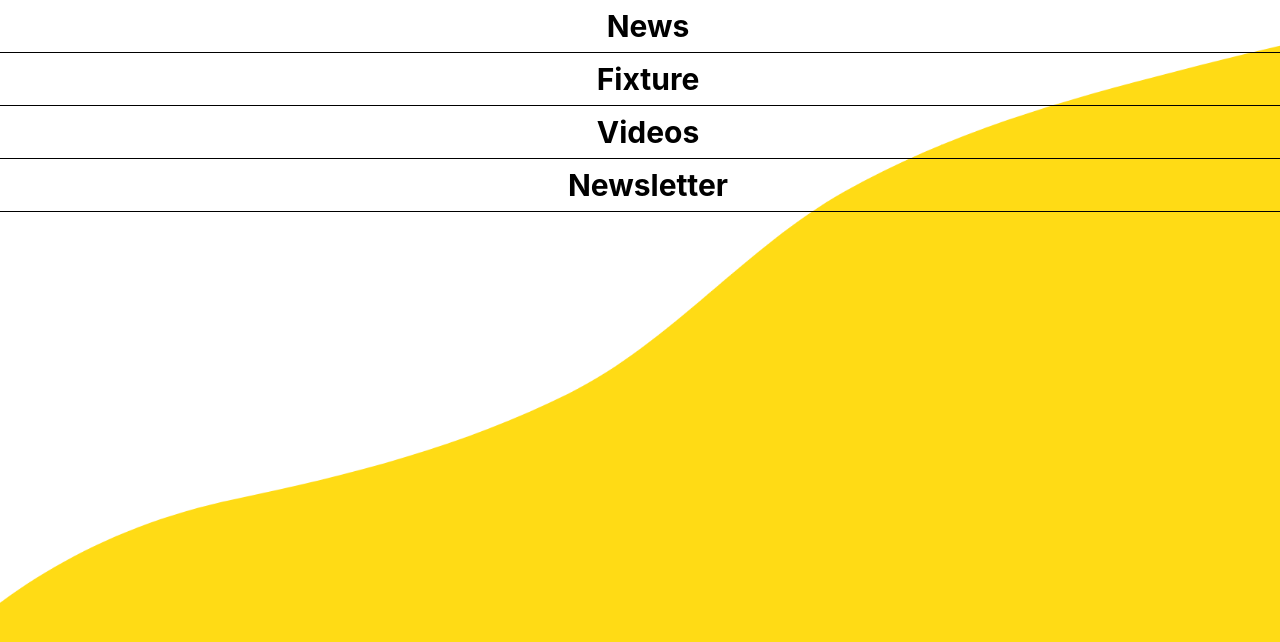
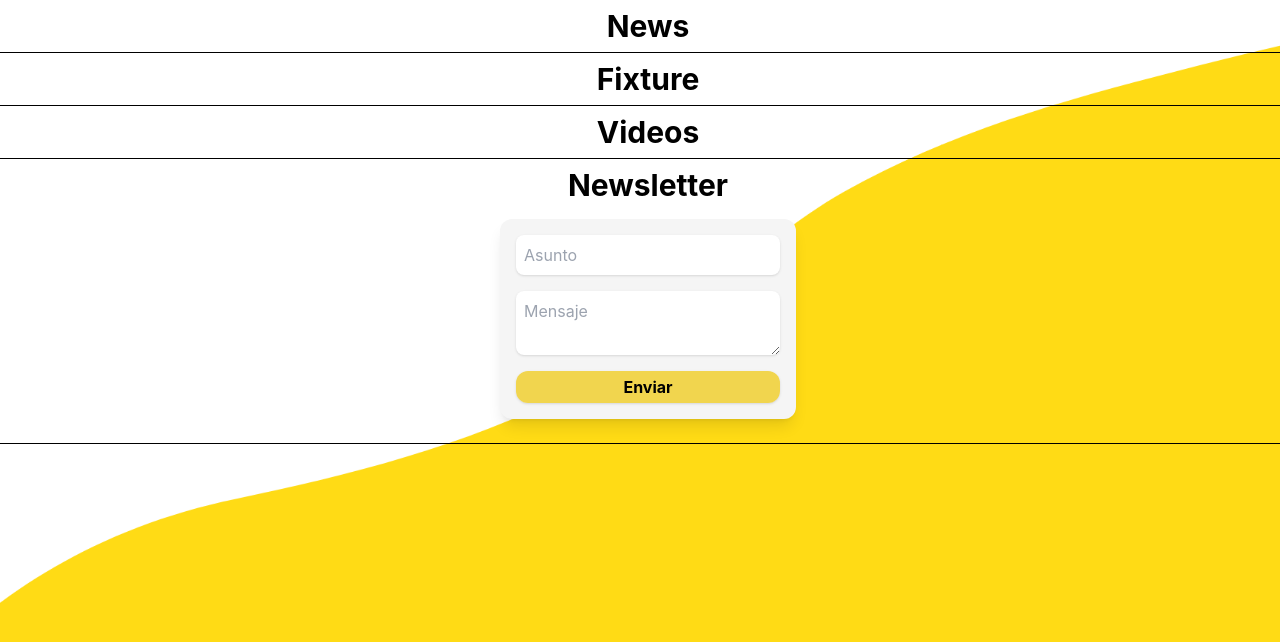
Before and after one commit to maggioniduffy/pacifico.frontend, a Next.js app: page /admin in a window 1280 px wide. Both pictures are taken after a click on the button "Newsletter". Shown: the top 642 px of the page. Built offline with nearby package versions, Linux system fonts and the light colour scheme.

Commit message:
Basic newsletter sender

```diff
--- a/components/Admin/Newsletter/MainNewsletter.tsx
+++ b/components/Admin/Newsletter/MainNewsletter.tsx
@@ -1,10 +1,60 @@
-import React from "react";
+import React, { useState } from "react";
+import { useCurrentUser } from "../../../hooks";
+import { BASE_API_URL } from "../../../utils/constants";
 import AdminSection from "../AdminSection";
 
 const MainNewsletter = () => {
+  const [subject, setSubject] = useState<string>();
+  const [message, setMessage] = useState<string>();
+  const currentUser = useCurrentUser();
+
+  const send = async (e: any) => {
+    e.preventDefault();
+    try {
+      const res = await fetch(BASE_API_URL + "newsletter/diffusion", {
+        method: "POST",
+        body: JSON.stringify({ subject, message }),
+        headers: {
+          "Content-Type": "application/json",
+          Authorization: "Bearer " + currentUser?.token,
+        },
+      });
+      const data = await res.json();
+      console.log("email res: ", data);
+      setSubject("");
+      setMessage("");
+      return data;
+    } catch (error) {}
+  };
+
   return (
     <AdminSection title="Newsletter">
-      <span></span>
+      <form
+        onSubmit={send}
+        className="m-4 bg-white space-y-4 rounded-xl shadow-lg h-fit p-4 flex flex-col place-items-center justify-center"
+      >
+        <input
+          value={subject}
+          onChange={(e) => setSubject(e.target.value)}
+          className="rounded-lg shadow p-2"
+          placeholder="Asunto"
+        />
+        <textarea
+          value={message}
+          onChange={(e) => setMessage(e.target.value)}
+          placeholder="Mensaje"
+          className="w-full rounded-lg shadow p-2"
+        />
+        <button
+          type="submit"
+          onClick={send}
+          onSubmit={send}
+          className="bg-yellow bg-opacity-70 p-1 font-bold rounded-xl shadow w-full"
+        >
+          {" "}
+          Enviar{" "}
+        </button>
+      </form>
     </AdminSection>
   );
 };
```
